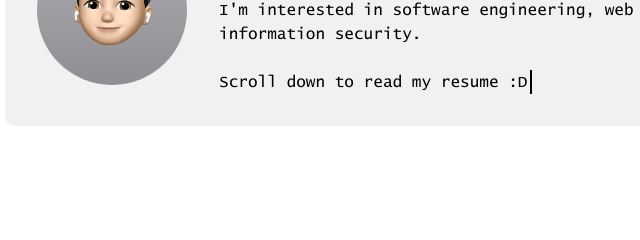
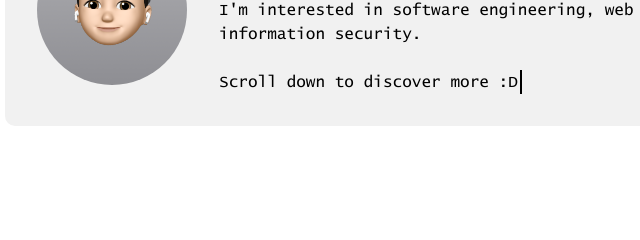
Before and after one commit to louislab/personal-webpage, a plain HTML site: page index.html in a window 1280 px wide. Shown: the part 390-630 px from the top of the page, 155-795 px from the left. Drawn offline with Linux system fonts and the light colour scheme.

Commit message:
Updated message

```diff
--- a/index.html
+++ b/index.html
@@ -18,7 +18,7 @@
                     I'm interested in software engineering, web development, and information security.
                     <br><br>
                     <div class="typewriter-container">
-                        <div class="typewriter">Scroll down to read my resume :D</div>
+                        <div class="typewriter">Scroll down to discover more :D</div>
                     </div>
                 </div>
             </div>
```
